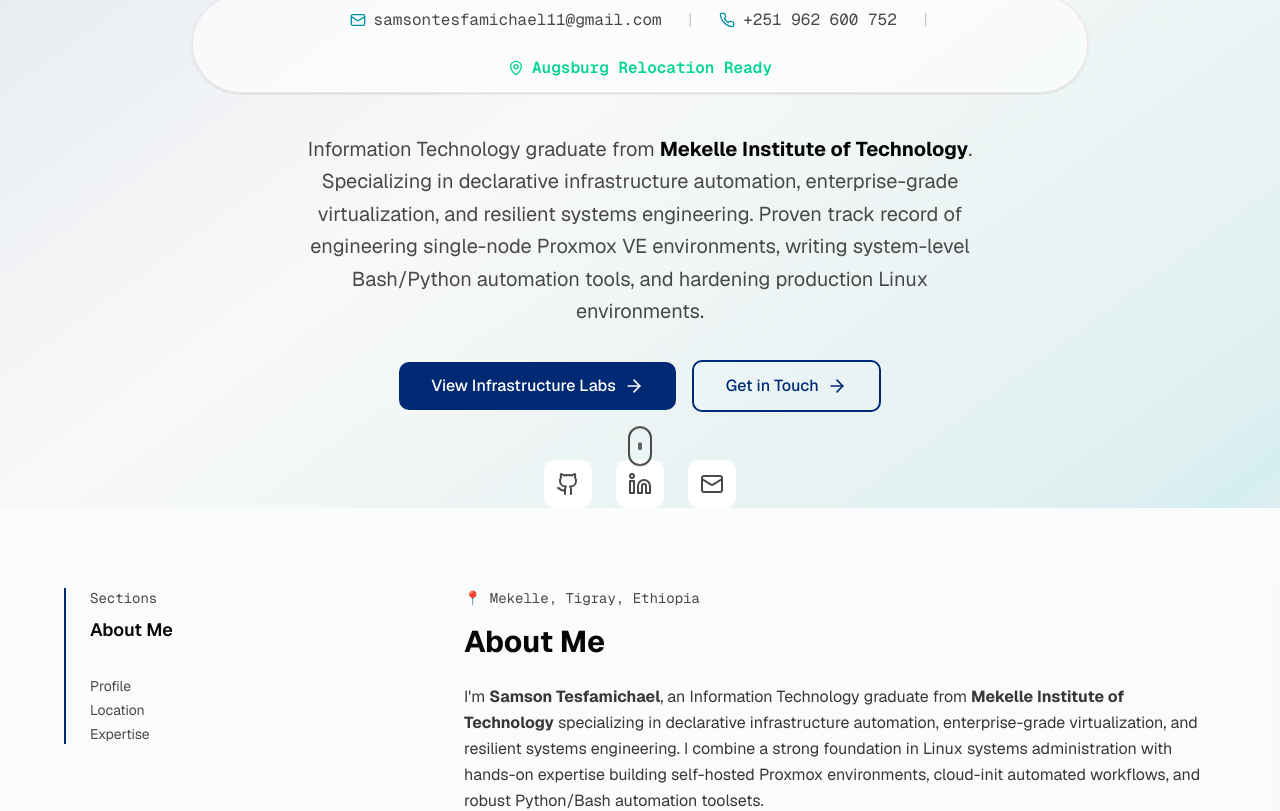
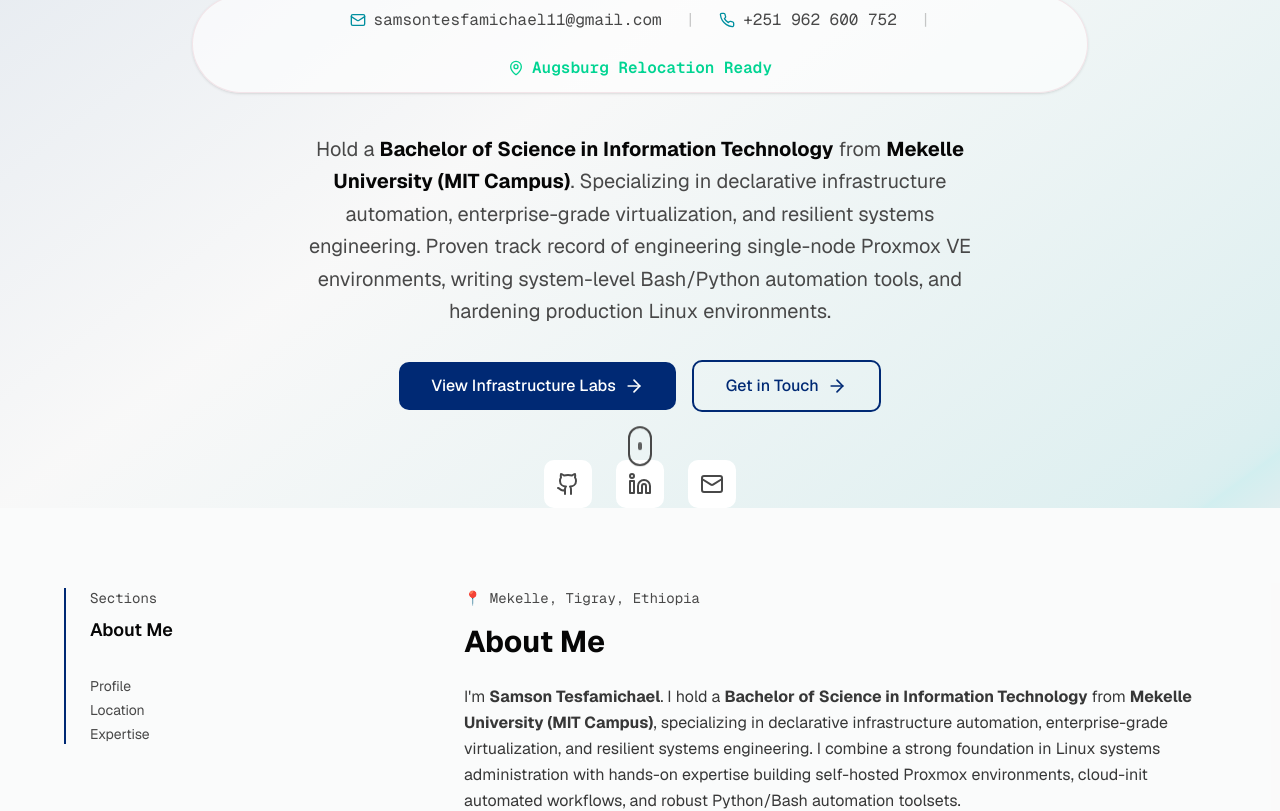
Before and after one commit to Samsontesfamichael/personalportfolio, a Next.js app: page /personalportfolio/ in a window 1280 px wide. Shown: the part 434-1245 px from the top of the page. Built offline with nearby package versions, Linux system fonts and the light colour scheme.

Commit message:
docs: update degree details to Bachelor of Science in Information Technology from Mekelle University (MIT Campus)

```diff
--- a/app/layout.tsx
+++ b/app/layout.tsx
@@ -108,7 +108,7 @@ export default function RootLayout({
       "Cloud Platform & DevOps Engineer specializing in Proxmox virtualization, declarative infrastructure automation, cloud-init provisioning, and hardened Linux systems engineering.",
     alumniOf: {
       "@type": "Organization",
-      name: "Mekelle University",
+      name: "Mekelle University (MIT Campus)",
     },
     knowsAbout: [
       "Proxmox VE",
--- a/components/about.tsx
+++ b/components/about.tsx
@@ -28,8 +28,8 @@ export default function About() {
 
               <div className="space-y-4 text-foreground/80 leading-relaxed">
                 <p>
-                  I&apos;m <strong>Samson Tesfamichael</strong>, an Information Technology graduate from{" "}
-                  <strong>Mekelle Institute of Technology</strong> specializing in declarative infrastructure
+                  I&apos;m <strong>Samson Tesfamichael</strong>. I hold a <strong>Bachelor of Science in Information Technology</strong> from{" "}
+                  <strong>Mekelle University (MIT Campus)</strong>, specializing in declarative infrastructure
                   automation, enterprise-grade virtualization, and resilient systems engineering.
                   I combine a strong foundation in Linux systems administration with hands-on expertise building
                   self-hosted Proxmox environments, cloud-init automated workflows, and robust Python/Bash
--- a/components/education.tsx
+++ b/components/education.tsx
@@ -27,7 +27,7 @@ export default function Education() {
                 <h3 className="text-2xl font-bold text-foreground mb-1">
                   Bachelor of Science in Information Technology
                 </h3>
-                <p className="text-lg font-semibold text-accent">Mekelle Institute of Technology</p>
+                <p className="text-lg font-semibold text-accent">Mekelle University (MIT Campus)</p>
               </div>
               <span className="text-sm text-muted-foreground bg-primary/10 px-4 py-2 rounded-full whitespace-nowrap">
                 2017 – 2024
--- a/components/hero.tsx
+++ b/components/hero.tsx
@@ -50,8 +50,8 @@ export default function Hero() {
         </div>
 
         <p className="text-lg sm:text-xl text-muted-foreground mb-8 max-w-2xl mx-auto leading-relaxed">
-          Information Technology graduate from{" "}
-          <strong className="text-foreground">Mekelle Institute of Technology</strong>. Specializing in declarative infrastructure automation,
+          Hold a <strong className="text-foreground">Bachelor of Science in Information Technology</strong> from{" "}
+          <strong className="text-foreground">Mekelle University (MIT Campus)</strong>. Specializing in declarative infrastructure automation,
           enterprise-grade virtualization, and resilient systems engineering.
           Proven track record of engineering single-node Proxmox VE environments, writing
           system-level Bash/Python automation tools, and hardening production Linux environments.
```
Also changed, not shown: 1 other file (tests, documents, lock files or other folders).
